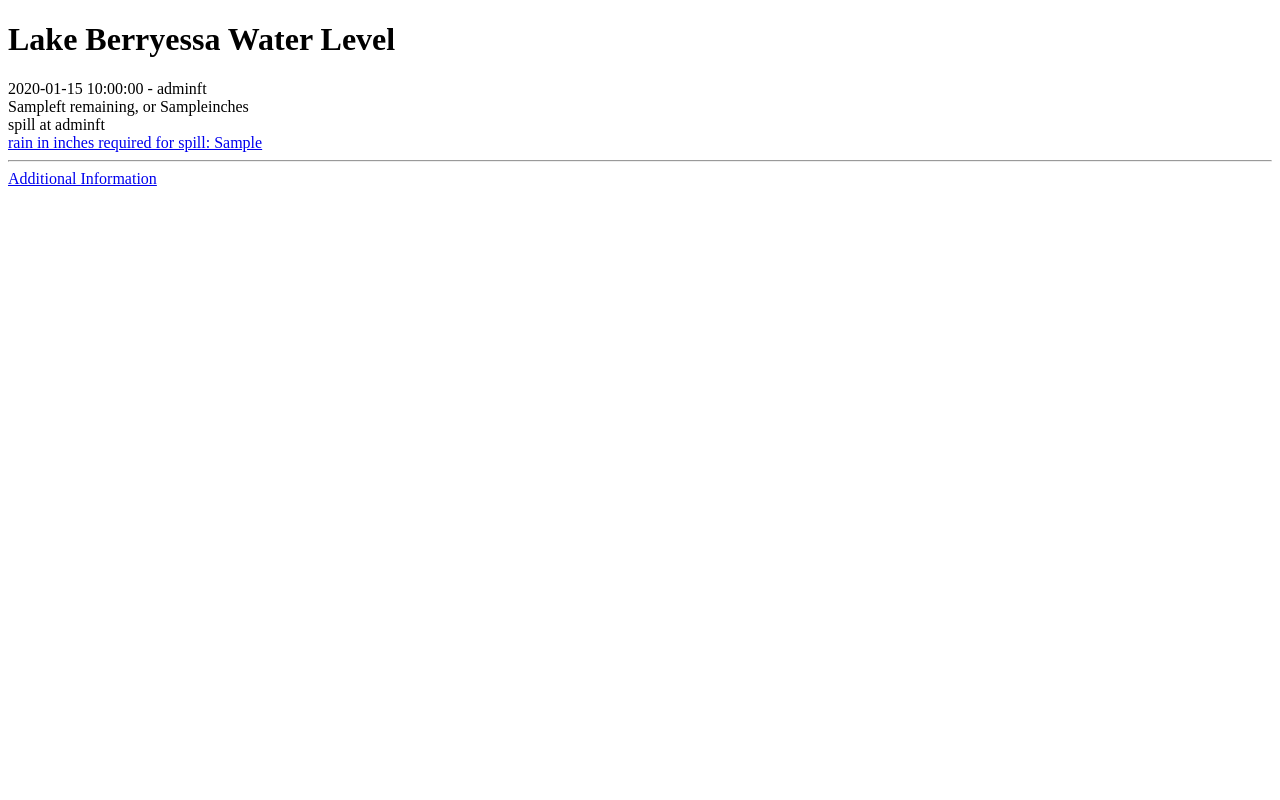
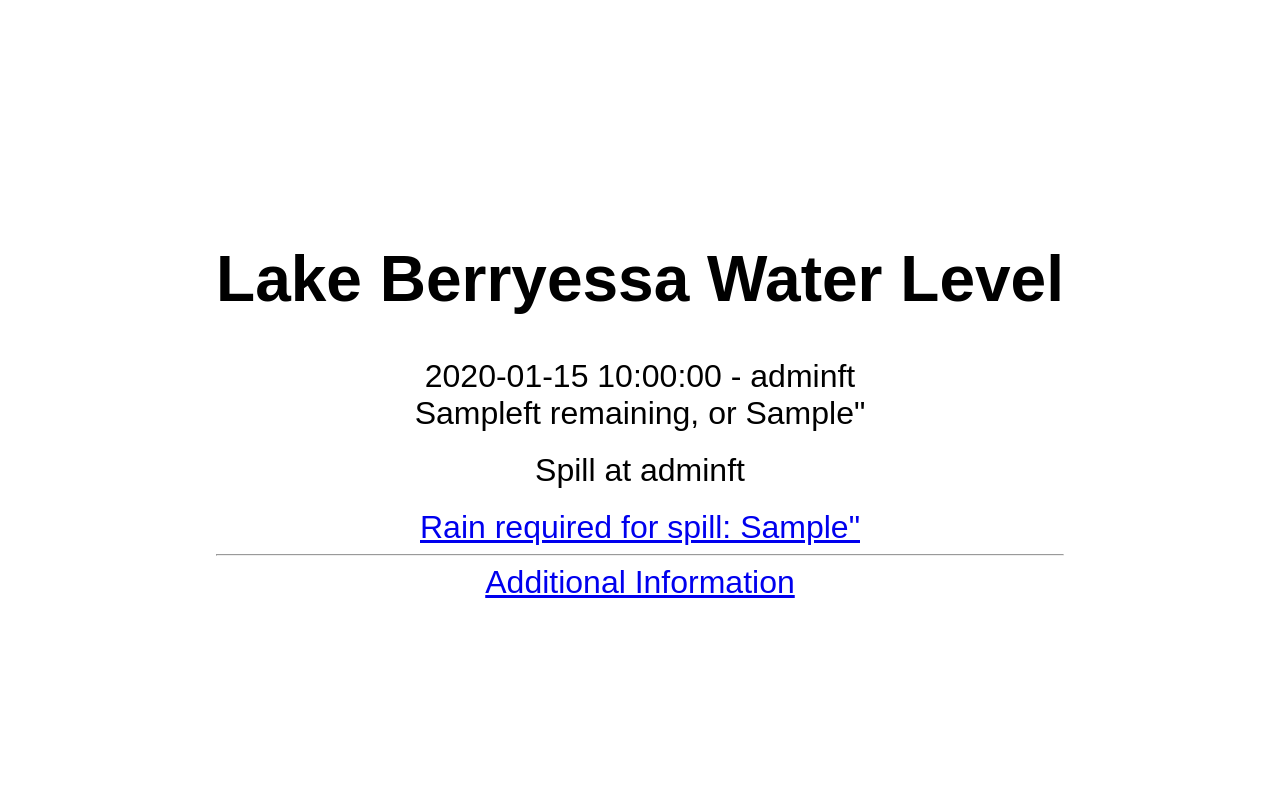
Before and after one commit to jcarter62/lake-berryessa, a FastAPI app: template templates/index.html in a window 1280 px wide. Run offline with FastAPI, Linux system fonts and the light colour scheme; the template is opened without the code that fills it: most values are stand-ins (such as "Sample title", 1, 10 or a date in 2020).

Commit message:
reformatting

```diff
--- a/main.py
+++ b/main.py
@@ -40,7 +40,7 @@ async def get_level(request: Request):
         "current_level": current_level,
         "remaining_feet": round(till_spill,2),
         "remaining_inches": round(till_spill * 12,2),
-        "rain_required": rain_required
+        "rain_required": round(rain_required,2)
     }
 
     return templates.TemplateResponse("index.html", context)
--- a/templates/index.html
+++ b/templates/index.html
@@ -3,17 +3,40 @@
 <head>
     <meta charset="UTF-8">
     <title>Lake Berryessa Water Level</title>
+    <style>
+        body {
+            font-family: Arial, sans-serif; /* Modern and readable font */
+            margin: 0;
+            padding: 0;
+            display: flex;
+            justify-content: center;
+            align-items: center;
+            height: 100vh; /* Full height of the viewport */
+            text-align: center; /* Center text horizontally */
+        }
+
+        h1 {
+            font-size: 4rem; /* Large font size for the header */
+        }
+
+        p, a {
+            font-size: 2rem; /* Larger font size for the text and links */
+            margin: 20px 0; /* Spacing around text and links */
+        }
+    </style>
 </head>
 <body>
-<h1>Lake Berryessa Water Level</h1>
-{{ current_date }} - {{ current_level }}ft<br>
-{{ remaining_feet }}ft remaining, or {{ remaining_inches }}inches<br>
+    <div>
+        <h1>Lake Berryessa Water Level</h1>
+        <p>{{ current_date }} - {{ current_level }}ft<br>
+        {{ remaining_feet }}ft remaining, or {{ remaining_inches }}&quot</p>
 
-spill at {{ spill_level }}ft<br>
+        <p>Spill at {{ spill_level }}ft</p>
 
-<a href="https://lakeberryessanews.com/lake-berryessa-rainfall-vs-2.html#:~:text=Previous%20analysis%20by%20the%20Lake,per%201%20inch%20of%20rain."
-   target="_blank">rain in inches required for spill: {{ rain_required }}</a><br>
-<hr>
-<a href="https://www.usbr.gov/mp/ccao/berryessa/" target="_blank">Additional Information</a>
+        <a href="https://lakeberryessanews.com/lake-berryessa-rainfall-vs-2.html#:~:text=Previous%20analysis%20by%20the%20Lake,per%201%20inch%20of%20rain."
+        target="_blank">Rain required for spill: {{ rain_required }}&quot;</a><br>
+        <hr>
+        <a href="https://www.usbr.gov/mp/ccao/berryessa/" target="_blank">Additional Information</a>
+    </div>
 </body>
 </html>
```
